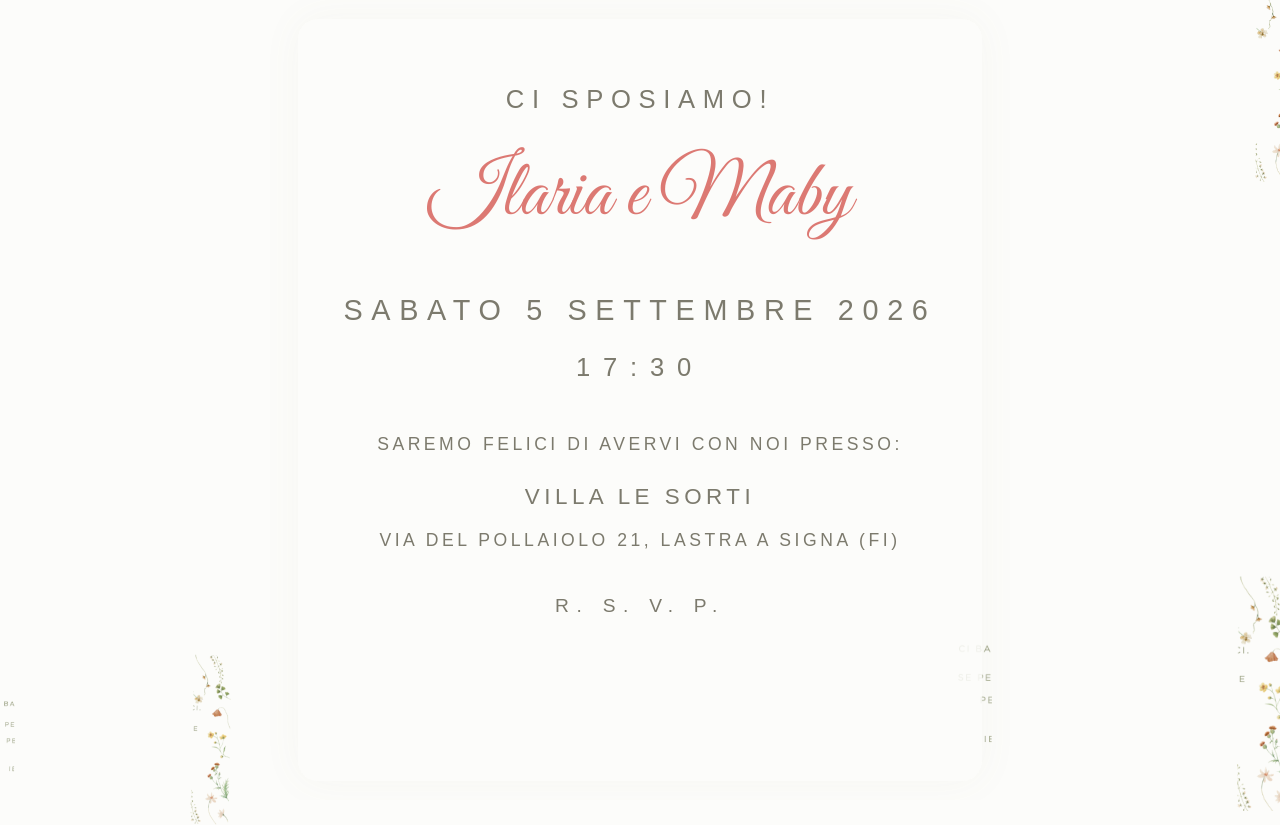
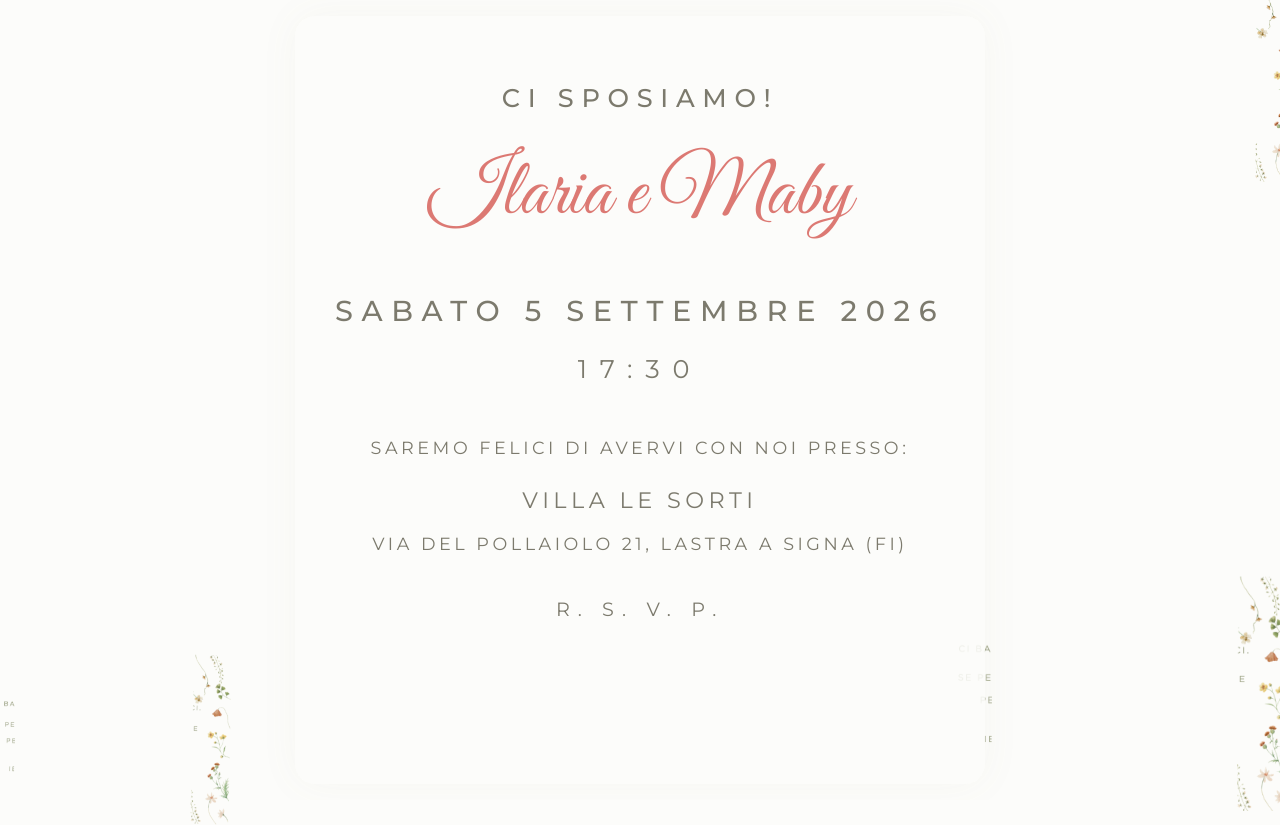
Before and after one commit to Maby90/sito-web-wedding, a plain HTML site: page invito/index.html in a window 1280 px wide. Shown: the top 825 px of the page. Drawn offline with Linux system fonts and the light colour scheme.

Commit message:
fix: update html fonts

```diff
--- a/invito/index.html
+++ b/invito/index.html
@@ -7,7 +7,7 @@
     <!-- Google Fonts for elegant typography -->
     <link rel="preconnect" href="https://fonts.googleapis.com">
     <link rel="preconnect" href="https://fonts.gstatic.com" crossorigin>
-    <link href="https://fonts.googleapis.com/css2?family=Cormorant+Garamond:ital,wght@0,400;0,500;0,600;1,400&family=Great+Vibes&display=swap" rel="stylesheet">
+    <link href="https://fonts.googleapis.com/css2?family=Montserrat:wght@300;400;500;600&family=Great+Vibes&display=swap" rel="stylesheet">
     <link rel="stylesheet" href="style.css">
 </head>
 <body>
```
